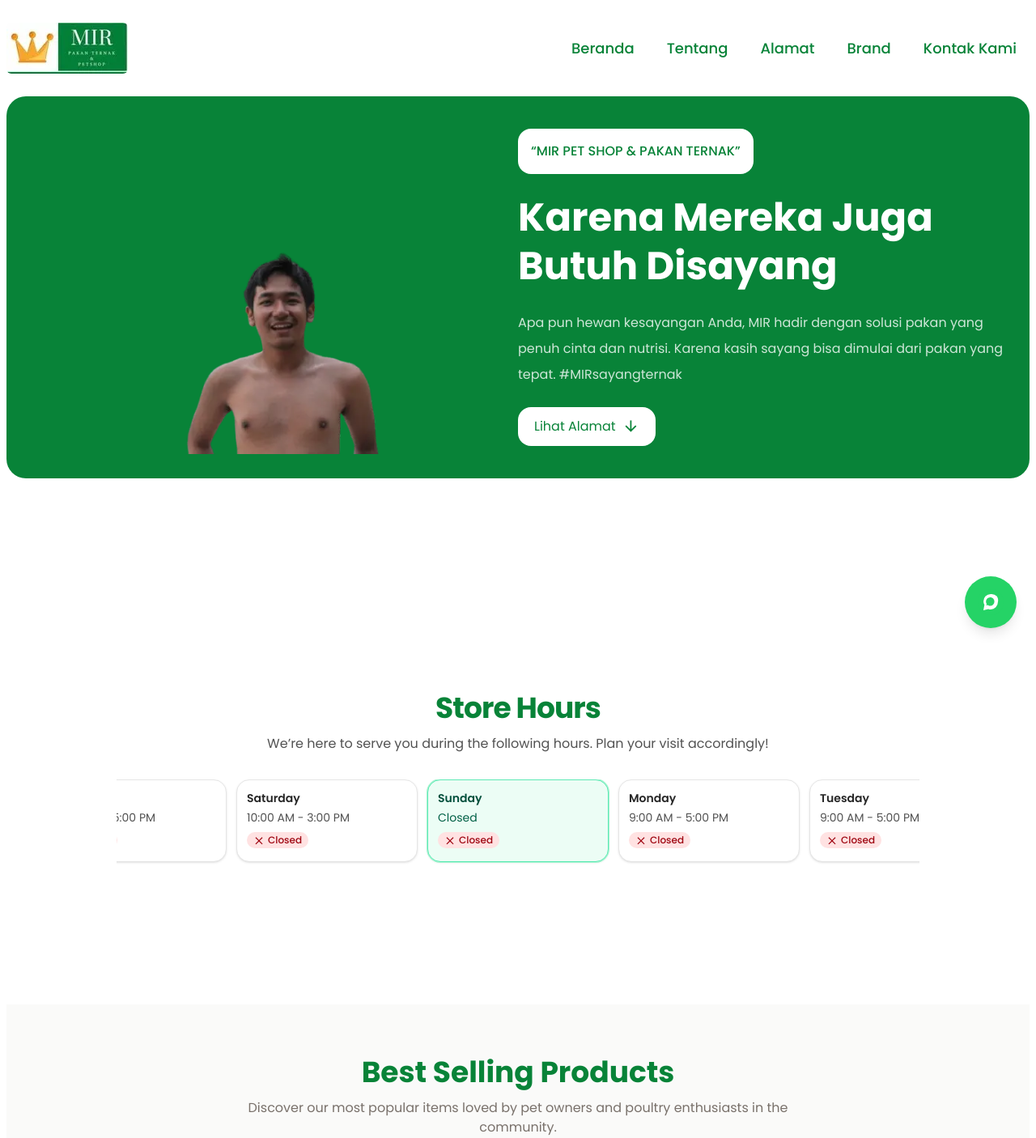
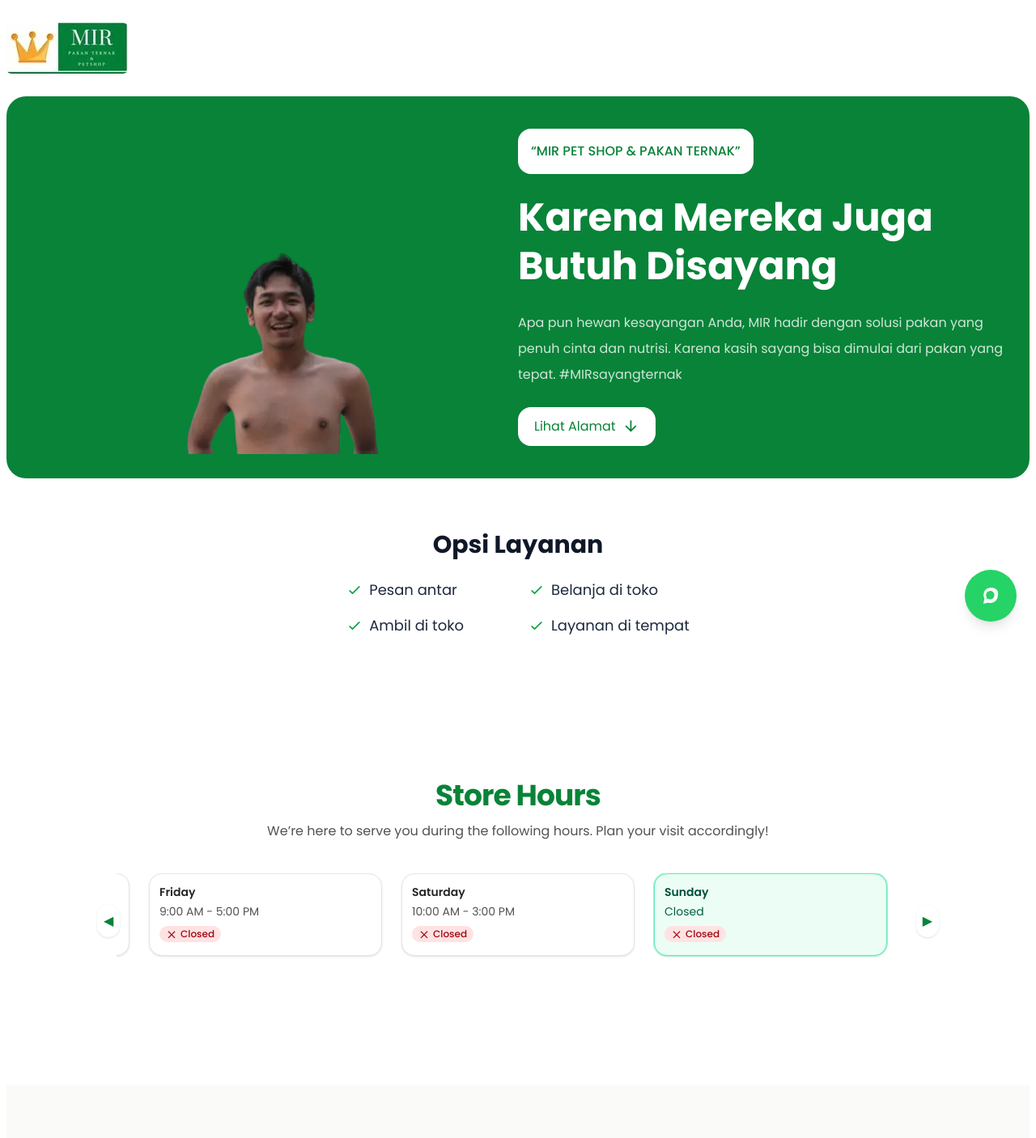
Before and after one commit to diazill/mirshop-frontpage, a React (Vite) app: page / in a window 1280 px wide. Shown: the top 1406 px of the page at 81% size. Built offline with nearby package versions, Linux system fonts and the light colour scheme.

Commit message:
add ServiceOptionsSection component and integrate into App; refactor Navbar and Preloader styles

```diff
--- a/src/App.jsx
+++ b/src/App.jsx
@@ -7,6 +7,7 @@
 import BestSellingProducts from "./components/BestSellingProducts";
 import products from "./product.json";
 import DataImage from "./data";
+import ServiceOptionsSection from "./components/ServiceOptionsSection";
 
 const position = [-7.3617390992416585, 110.52008103236403]
 
@@ -83,9 +84,12 @@
       </section>
 
       {/* End Hero section */}
+      <div className="tentang py-10" id="tentang">
+        <ServiceOptionsSection />
+      </div>
 
       {/* Start tentang section */}
-      <div className="tentang mt-32 py-10" id="tentang">
+      <div className="tentang py-10" id="tentang">
         <div className="tentang-box mt-14 grid lg:grid-cols-1 sm:grid-cols-1 grid-cols-1 gap-1">
           <div><StoreHoursSection schedule={storeHours} />
           </div>
--- a/src/components/Navbar.jsx
+++ b/src/components/Navbar.jsx
@@ -2,73 +2,67 @@
 import DataImage from "../data";
 
 const Navbar = () => {
-  const [active, setActive] = useState(false);
+  const [showFloating, setShowFloating] = useState(false);
 
   useEffect(() => {
     const handleScroll = () => {
-      if (window.scrollY > 100) {
-        setActive(true);
-      } else {
-        setActive(false);
-      }
+      const threshold = window.innerHeight * 0.3; // muncul setelah ~2/3 layar discroll
+      setShowFloating(window.scrollY > threshold);
     };
-    window.addEventListener("scroll", handleScroll);
-    return () => {
-      window.removeEventListener("scroll", handleScroll);
-    };
+
+    handleScroll(); // cek posisi awal
+    window.addEventListener("scroll", handleScroll, { passive: true });
+    return () => window.removeEventListener("scroll", handleScroll);
   }, []);
+
   return (
-    <div className="navbar py-7 flex  items-center justify-between">
-      <div className="logo">
-        <img
-          src={DataImage.LogoImage}
-          alt="Hero Image"
-          className="w-full md:ml-auto animate__animated
-          animate__fadeInUp
-          animate__delay-2s  rounded-md"
-          loading="lazy"
-        />
+    <header className="relative z-[40]">
+      {/* bar atas (logo + nav versi desktop) */}
+      <div className="navbar py-7 flex items-center justify-between">
+        <div className="logo">
+          <img
+            src={DataImage.LogoImage}
+            alt="Logo MIR"
+            className="w-full md:ml-auto animate__animated animate__fadeInLeft animate__delay-2s rounded-md"
+            loading="lazy"
+          />
+        </div>
+
+        {/* navbar versi desktop → selalu kelihatan */}
+        <nav className="hidden md:block animate__animated animate__fadeInRight animate__delay-2s">
+          <ul className="flex gap-10 items-center text-base font-medium">
+            <li><a href="#beranda" className="sm:text-lg text-base font-medium">Beranda</a></li>
+            <li><a href="#tentang" className="sm:text-lg text-base font-medium">Produk</a></li>
+            <li><a href="#proyek" className="sm:text-lg text-base font-medium">Tentang Kami</a></li>
+            <li><a href="#" className="sm:text-lg text-base font-medium">Brand</a></li>
+            <li><a href="#kontak" className="sm:text-lg text-base font-medium">Kontak</a></li>
+          </ul>
+        </nav>
       </div>
-      <div
-        className="animate__animated
-          animate__fadeInRight
-          animate__delay-2s"
+
+      {/* navbar “pill” mengambang versi mobile */}
+      <nav
+        className={`
+          md:hidden
+          fixed left-1/2 -translate-x-1/2
+          w-[92vw] max-w-xl
+          bg-[#b7e0c0] text-green-900
+          rounded-b-2xl
+          shadow-md
+          z-[40]
+          transition-all duration-300
+          ${showFloating ? "top-0 opacity-100" : "-top-20 opacity-0 pointer-events-none"}
+        `}
       >
-        <ul
-          className={`menu flex sm:gap-10 gap-4 items-center md:static fixed
-              left-1/2 -translate-x-1/2 md:translate-x-0
-              md:opacity-100 bg-white/30 backdrop-blur-md p-4
-              rounded-br-2xl rounded-bl-2xl md:bg-transparent transition-all  md:transition-none z-40
-              ${active ? "top-0 opacity-100" : "-top-10 opacity-0"}`}
-        >
-          <li>
-            <a href="#beranda" className="sm:text-lg text-base font-medium">
-              Beranda
-            </a>
-          </li>
-          <li>
-            <a href="#tentang" className="sm:text-lg text-base font-medium">
-              Tentang
-            </a>
-          </li>
-          <li>
-            <a href="#proyek" className="sm:text-lg text-base font-medium">
-              Alamat
-            </a>
-          </li>
-          <li>
-            <a href="#" className="sm:text-lg text-base font-medium">
-              Brand
-            </a>
-          </li>
-          <li>
-            <a href="#kontak" className="sm:text-lg text-base font-medium">
-              Kontak Kami
-            </a>
-          </li>
+        <ul className="flex justify-between gap-4 px-6 py-3 text-sm font-medium">
+          <li><a href="#beranda" className="sm:text-lg text-base font-medium">Beranda</a></li>
+          <li><a href="#tentang" className="sm:text-lg text-base font-medium">Produk</a></li>
+          <li><a href="#proyek" className="sm:text-lg text-base font-medium">Tentang Kami</a></li>
+          <li><a href="#" className="sm:text-lg text-base font-medium">Brand</a></li>
+          <li><a href="#kontak" className="sm:text-lg text-base font-medium">Kontak</a></li>
         </ul>
-      </div>
-    </div>
+      </nav>
+    </header>
   );
 };
 
--- a/src/components/Preloader.jsx
+++ b/src/components/Preloader.jsx
@@ -8,11 +8,11 @@
   }, []);
   return (
     loading && (
-      <div className="w-screen h-screen fixed flex items-center justify-center bg-black z-50">
+      <div className="w-screen h-screen fixed flex items-center justify-center bg-white z-10000">
         <div role="status">
           <svg
             aria-hidden="true"
-            className="inline w-10 h-10 text-gray-200 animate-spin dark:text-gray-600 fill-salem"
+            className="inline w-10 h-10 text-salem-200 animate-spin dark:text-green-300 fill-salem"
             viewBox="0 0 100 101"
             fill="none"
             xmlns="http://www.w3.org/2000/svg"
--- /dev/null
+++ b/src/components/ServiceOptionsSection.jsx
@@ -0,0 +1,42 @@
+// src/components/ServiceOptionsSection.jsx
+export default function ServiceOptionsSection() {
+    const leftColumn = ["Pesan antar", "Ambil di toko"];
+    const rightColumn = ["Belanja di toko", "Layanan di tempat"];
+
+    const Item = ({ label }) => (
+        <div className="flex items-center gap-2">
+            <svg
+                className="w-5 h-5 flex-shrink-0 text-green-600"
+                fill="none"
+                stroke="currentColor"
+                strokeWidth="2"
+                viewBox="0 0 24 24"
+            >
+                <path strokeLinecap="round" strokeLinejoin="round" d="M5 13l4 4L19 7" />
+            </svg>
+            <span className="text-base md:text-lg text-slate-800">{label}</span>
+        </div>
+    );
+
+    return (
+        <section className="py-6 bg-white">
+            <div className="max-w-4xl mx-auto px-4">
+                <h2 className="text-2xl md:text-3xl font-bold text-gray-900 text-center animate__animated animate__fadeInUp animate__delay-2s">
+                    Opsi Layanan
+                </h2>
+                <div className="mt-6 flex flex-col sm:flex-row sm:justify-center sm:gap-20">
+                    <div className="space-y-4 sm:text-left animate__animated animate__fadeInLeft animate__delay-3s">
+                        {leftColumn.map((label) => (
+                            <Item key={label} label={label} />
+                        ))}
+                    </div>
+                    <div className="mt-4 sm:mt-0 space-y-4 sm:text-left animate__animated animate__fadeInRight animate__delay-3s">
+                        {rightColumn.map((label) => (
+                            <Item key={label} label={label} />
+                        ))}
+                    </div>
+                </div>
+            </div>
+        </section>
+    );
+}
--- a/src/components/StoreHoursSection.jsx
+++ b/src/components/StoreHoursSection.jsx
@@ -1,9 +1,10 @@
-import React, { useEffect, useLayoutEffect, useRef, useState } from "react";
+import React, { useLayoutEffect, useRef, useState } from "react";
 
 function toMinutes(t) {
     const [h, m] = t.split(":").map(Number);
     return h * 60 + m;
 }
+
 function isNowWithin(start, end, now = new Date()) {
     const n = now.getHours() * 60 + now.getMinutes();
     const s = toMinutes(start);
@@ -11,25 +12,32 @@
     if (s <= e) return n >= s && n < e;
     return n >= s || n < e;
 }
+
 function getTodayIndex() {
     const js = new Date().getDay();
-    return (js + 6) % 7;
+    return (js + 6) % 7; // Senin = 0
 }
+
 function isOpenNow(day, isToday) {
     if (day.closed) return false;
     if (!isToday) return false;
     return day.slots?.some((s) => isNowWithin(s.start, s.end));
 }
+
 function prettySlots(day) {
     if (day.closed) return "Closed";
     if (!day.slots || day.slots.length === 0) return "Closed";
+
     const to12h = (t) => {
         const [H, M] = t.split(":").map(Number);
         const h = ((H + 11) % 12) + 1;
         const ampm = H < 12 ? "AM" : "PM";
         return `${h}:${String(M).padStart(2, "0")} ${ampm}`;
     };
-    return day.slots.map((s) => `${to12h(s.start)} - ${to12h(s.end)}`).join("; ");
+
+    return day.slots
+        .map((s) => `${to12h(s.start)} - ${to12h(s.end)}`)
+        .join("; ");
 }
 
 function StatusBadge({ open }) {
@@ -37,7 +45,6 @@
         <span
             className={`inline-flex items-center gap-1 rounded-full px-2 py-0.5 text-xs font-medium ${open ? "bg-green-100 text-green-800" : "bg-red-100 text-red-800"
                 }`}
-            aria-live="polite"
         >
             {open ? (
                 <svg aria-hidden viewBox="0 0 24 24" className="h-3.5 w-3.5" fill="currentColor">
@@ -55,154 +62,193 @@
 
 function DayCard({ day, highlight }) {
     const open = isOpenNow(day, highlight);
+
     return (
         <div
-            className={`w-56 shrink-0 rounded-2xl border p-3 shadow-sm ${highlight
+            className={`
+        flex-shrink-0
+        w-60 sm:w-64 md:w-72
+        rounded-2xl border p-3 shadow-sm
+        ${highlight
                     ? "bg-emerald-50 border-emerald-300 ring-1 ring-emerald-200"
                     : "bg-white border-neutral-200"
+                }
+      `}
+        >
+            <h4
+                className={`text-sm font-semibold ${highlight ? "text-emerald-900" : "text-neutral-800"
                     }`}
             >
-            <h4 className={`text-sm font-semibold ${highlight ? "text-emerald-900" : "text-neutral-800"}`}>{day.label}</h4>
-            <p className={`mt-1 text-sm ${highlight ? "text-emerald-800" : "text-neutral-600"}`}>{prettySlots(day)}</p>
-            <div className="mt-2"><StatusBadge open={open} /></div>
+                {day.label}
+            </h4>
+            <p
+                className={`mt-1 text-sm ${highlight ? "text-emerald-800" : "text-neutral-600"
+                    }`}
+            >
+                {prettySlots(day)}
+            </p>
+            <div className="mt-2">
+                <StatusBadge open={open} />
+            </div>
         </div>
     );
 }
 
 export default function StoreHoursSection({ schedule }) {
     const todayIndex = getTodayIndex();
+
     const containerRef = useRef(null);
     const itemRefs = useRef([]);
-    const segWidthRef = useRef(0);
-    const isDownRef = useRef(false);
-    const startXRef = useRef(0);
-    const startScrollRef = useRef(0);
+    const isDragging = useRef(false);
+    const startX = useRef(0);
+    const scrollLeft = useRef(0);
     const [dragging, setDragging] = useState(false);
 
-    function centerTo(idx, smooth = false) {
-        const c = containerRef.current;
-        const el = itemRefs.current[idx];
-        if (!c || !el) return;
-        const target = el.offsetLeft + el.offsetWidth / 2 - c.clientWidth / 2;
-        if (smooth) c.scrollTo({ left: target, behavior: "smooth" });
-        else c.scrollLeft = target;
-    }
+    // tombol kiri/kanan (kayak di produk)
+    const scroll = (dir) => {
+        const el = containerRef.current;
+        if (!el) return;
+        el.scrollBy({ left: dir === "left" ? -250 : 250, behavior: "smooth" });
+    };
 
+    // auto center ke hari ini saat pertama load
     useLayoutEffect(() => {
-        const c = containerRef.current;
-        if (!c) return;
-        const total = c.scrollWidth;
-        segWidthRef.current = total / 3;
-        const midIndex = schedule.length + todayIndex;
-        requestAnimationFrame(() => centerTo(midIndex));
-    }, [schedule, todayIndex]);
+        const el = containerRef.current;
+        const card = itemRefs.current[todayIndex];
+        if (!el || !card) return;
 
-    useEffect(() => {
-        const c = containerRef.current;
-        if (!c) return;
+        const target = card.offsetLeft - (el.clientWidth - card.offsetWidth) / 2;
+        el.scrollTo({ left: target, behavior: "instant" });
+    }, [todayIndex, schedule]);
+
+    // drag to scroll (copas pola BestSellingProducts)
+    const onPointerDown = (e) => {
+        const el = containerRef.current;
+        if (!el) return;
+        isDragging.current = true;
+        setDragging(true);
+        el.setPointerCapture?.(e.pointerId);
+        startX.current = e.clientX;
+        scrollLeft.current = el.scrollLeft;
+
+        const root = document.documentElement;
+        root.style.overflowY = "hidden";
+        root.style.userSelect = "none";
+    };
+
+    const onPointerMove = (e) => {
+        if (!isDragging.current) return;
+        const el = containerRef.current;
+        if (!el) return;
+        const x = e.clientX - startX.current;
+        el.scrollLeft = scrollLeft.current - x;
+        window.getSelection?.().removeAllRanges?.();
+    };
+
+    const onPointerUp = (e) => {
+        const el = containerRef.current;
+        isDragging.current = false;
+        setDragging(false);
+        el?.releasePointerCapture?.(e.pointerId);
+
+        const root = document.documentElement;
+        root.style.overflowY = "";
+        root.style.userSelect = "";
+    };
+
     const onWheel = (e) => {
-            if (!c) return;
+        const el = containerRef.current;
+        if (!el) return;
         if (Math.abs(e.deltaY) > Math.abs(e.deltaX)) {
-                e.preventDefault();
-                c.scrollLeft += e.deltaY;
-            } else if (e.deltaX !== 0) {
-                c.scrollLeft += e.deltaX;
+            el.scrollBy({ left: e.deltaY });
         }
     };
-        c.addEventListener("wheel", onWheel, { passive: false });
-        return () => c.removeEventListener("wheel", onWheel);
-    }, []);
-
-    useEffect(() => {
-        function onResize() {
-            const c = containerRef.current;
-            if (!c) return;
-            const total = c.scrollWidth;
-            segWidthRef.current = total / 3;
-            const midIndex = schedule.length + todayIndex;
-            requestAnimationFrame(() => centerTo(midIndex));
-        }
-        window.addEventListener("resize", onResize);
-        return () => window.removeEventListener("resize", onResize);
-    }, [schedule, todayIndex]);
-
-    function handleScroll() {
-        const c = containerRef.current;
-        const seg = segWidthRef.current;
-        if (!c || !seg) return;
-        if (c.scrollLeft < seg * 0.5) {
-            c.scrollLeft += seg;
-        } else if (c.scrollLeft > seg * 2.5) {
-            c.scrollLeft -= seg;
-        }
-    }
-
-    function onPointerDown(e) {
-        const c = containerRef.current;
-        if (!c) return;
-        isDownRef.current = true;
-        setDragging(true);
-        c.setPointerCapture(e.pointerId);
-        startXRef.current = e.clientX;
-        startScrollRef.current = c.scrollLeft;
-    }
-    function onPointerMove(e) {
-        const c = containerRef.current;
-        if (!c || !isDownRef.current) return;
-        e.preventDefault();
-        const dx = e.clientX - startXRef.current;
-        c.scrollLeft = startScrollRef.current - dx;
-    }
-    function onPointerUp(e) {
-        const c = containerRef.current;
-        if (!c) return;
-        isDownRef.current = false;
-        setDragging(false);
-        try { c.releasePointerCapture(e.pointerId); } catch { }
-    }
-
-    const tripled = [...schedule, ...schedule, ...schedule];
 
     return (
-        <section className="py-10">
-            <div className="mx-auto max-w-5xl px-4"
+        <section className="py-4 bg-white">
+            <div
+                className="mx-auto max-w-5xl px-4"
                 data-aos="fade-up"
                 data-aos-duration="1000"
                 data-aos-delay="300"
-                data-aos-once="true">
-                <div className="text-center">
-                    <h2 data-aos="fade-up"
+                data-aos-once="true"
+            >
+                <div className="max-w-6xl mx-auto px-4 text-center">
+                    <h2
+                        data-aos="fade-up"
                         data-aos-duration="1000"
-                        data-aos-once="true" className="text-3xl font-bold tracking-tight sm:text-4xl">Store Hours</h2>
-                    <p data-aos="fade-up"
+                        data-aos-once="true"
+                        className="text-3xl font-bold tracking-tight sm:text-4xl"
+                    >
+                        Store Hours
+                    </h2>
+                    <p
+                        data-aos="fade-up"
                         data-aos-duration="1000"
                         data-aos-delay="300"
-                        data-aos-once="true" className="mx-auto mt-3 max-w-2xl text-neutral-600">
+                        data-aos-once="true"
+                        className="mx-auto mt-3 max-w-2xl text-neutral-600"
+                    >
                         We’re here to serve you during the following hours. Plan your visit accordingly!
                     </p>
                 </div>
 
+                <div className="relative mt-10">
+                    {/* tombol kiri kayak di produk */}
+                    <button
+                        onClick={() => scroll("left")}
+                        className="absolute -left-3 md:-left-6 top-1/2 -translate-y-1/2 z-10
+                       bg-white shadow rounded-full p-2 hover:bg-stone-100"
+                        aria-label="Scroll left"
+                    >
+                        ◀
+                    </button>
+
                     <div
                         ref={containerRef}
-                    onScroll={handleScroll}
                         onPointerDown={onPointerDown}
                         onPointerMove={onPointerMove}
                         onPointerUp={onPointerUp}
-                    className={`mt-8 flex gap-3 overflow-x-auto overflow-y-hidden pb-2 snap-x snap-mandatory touch-pan-x [scrollbar-width:none] [-ms-overflow-style:none] [&::-webkit-scrollbar]:hidden ${dragging ? "select-none cursor-grabbing" : "cursor-grab"}`}
+                        onPointerCancel={onPointerUp}
+                        onWheel={onWheel}
+                        className={`
+              flex gap-4 sm:gap-6
+              overflow-x-auto overflow-y-hidden
+              scroll-smooth
+              px-8 sm:px-10
+              cursor-grab active:cursor-grabbing
+              select-none
+              pb-6 md:pb-4
+              touch-pan-x
+              overscroll-x-contain overscroll-y-none
+              snap-x snap-mandatory
+            `}
                     >
-                    {tripled.map((d, i) => {
-                        const originalIdx = i % schedule.length;
-                        const highlight = originalIdx === todayIndex;
+                        {schedule.map((day, i) => {
+                            const highlight = i === todayIndex;
                             return (
                                 <div
-                                key={`${i}-${d.label}`}
-                                ref={(el) => { if (el) itemRefs.current[i] = el; }}
-                                className="snap-center select-none"
+                                    key={day.label}
+                                    ref={(el) => {
+                                        if (el) itemRefs.current[i] = el;
+                                    }}
+                                    className="snap-start"
                                 >
-                                <DayCard day={d} highlight={highlight} />
+                                    <DayCard day={day} highlight={highlight} />
                                 </div>
                             );
                         })}
+                    </div>
+
+                    {/* tombol kanan */}
+                    <button
+                        onClick={() => scroll("right")}
+                        className="absolute -right-3 md:-right-6 top-1/2 -translate-y-1/2 z-10
+                       bg-white shadow rounded-full p-2 hover:bg-stone-100"
+                        aria-label="Scroll right"
+                    >
+                        ▶
+                    </button>
                 </div>
             </div>
         </section>
--- a/src/components/WhatsAppWidget.jsx
+++ b/src/components/WhatsAppWidget.jsx
@@ -1,46 +1,51 @@
-import { useState, useEffect } from "react";
+// src/components/WhatsAppWidget.jsx
+import React, { useEffect, useState } from "react";
+import "animate.css";
 
 export default function WhatsAppWidget() {
-    const [showBubble, setShowBubble] = useState(true);
     const [isHiding, setIsHiding] = useState(false);
 
+    // cuma yang hilang bubble-nya, tombol tetap
     useEffect(() => {
-        const timer = setTimeout(() => {
-            setIsHiding(true);
-        }, 10000);
-        return () => clearTimeout(timer);
+        const t = setTimeout(() => setIsHiding(true), 10000); // 10 detik
+        return () => clearTimeout(t);
     }, []);
+
     const openWhatsApp = () => {
-        window.open("https://wa.me/6285155428611", "_blank");
+        window.open("https://wa.me/628xxxxxxx", "_blank");
     };
 
     return (
-        <div className="fixed bottom-4 right-4 sm:bottom-6 sm:right-6 z-50 flex items-center gap-2">
-            {/* Bubble cuma muncul di layar >= md (tablet / desktop) */}
-            {showBubble && (
+        <div
+            className="
+        fixed
+        right-4 bottom-6         /* pojok kanan bawah */
+        md:right-6 md:bottom-8   /* sedikit longgar di desktop */
+        z-[9999]
+        flex items-center gap-2
+      "
+        >
+            {/* Bubble text */}
             <div
                 className={`
           hidden md:block
           bg-white shadow-lg rounded-2xl rounded-br-sm px-3 py-2 text-sm text-gray-700
           animate__animated
-            ${isHiding ? "animate__fadeOutRight" : "animate__fadeInRight"}
+          ${isHiding ? "animate__fadeOutRight" : "animate__fadeInRight"} animate__delay-2s
         `}
-                    onAnimationEnd={() => {
-                        if (isHiding) setShowBubble(false);
-                    }}
             >
                 What can we help?
             </div>
-            )}
 
+            {/* Tombol WA */}
             <button
                 onClick={openWhatsApp}
                 aria-label="Chat via WhatsApp"
-                className="bg-[#25D366] rounded-full shadow-lg hover:brightness-110 transition p-3 sm:p-4"
+                className="bg-[#25D366] rounded-full shadow-lg hover:brightness-110 transition p-3 md:p-4 animate__animated animate__fadeInRight animate__delay-2s"
             >
                 <svg
                     viewBox="0 0 32 32"
-                    className="w-7 h-7 sm:w-8 sm:h-8"
+                    className="w-7 h-7 md:w-8 md:h-8"
                     aria-hidden="true"
                 >
                     <circle cx="16" cy="16" r="16" fill="#25D366" />
--- a/src/main.jsx
+++ b/src/main.jsx
@@ -19,7 +19,6 @@
 
   useEffect(() => {
     AOS.init();
-
     const timer = setTimeout(() => {
       setIsLoading(false);
       AOS.refresh(); // pastikan posisi animasi di-update
```
Lines whose indentation alone changed are shown as unchanged.
